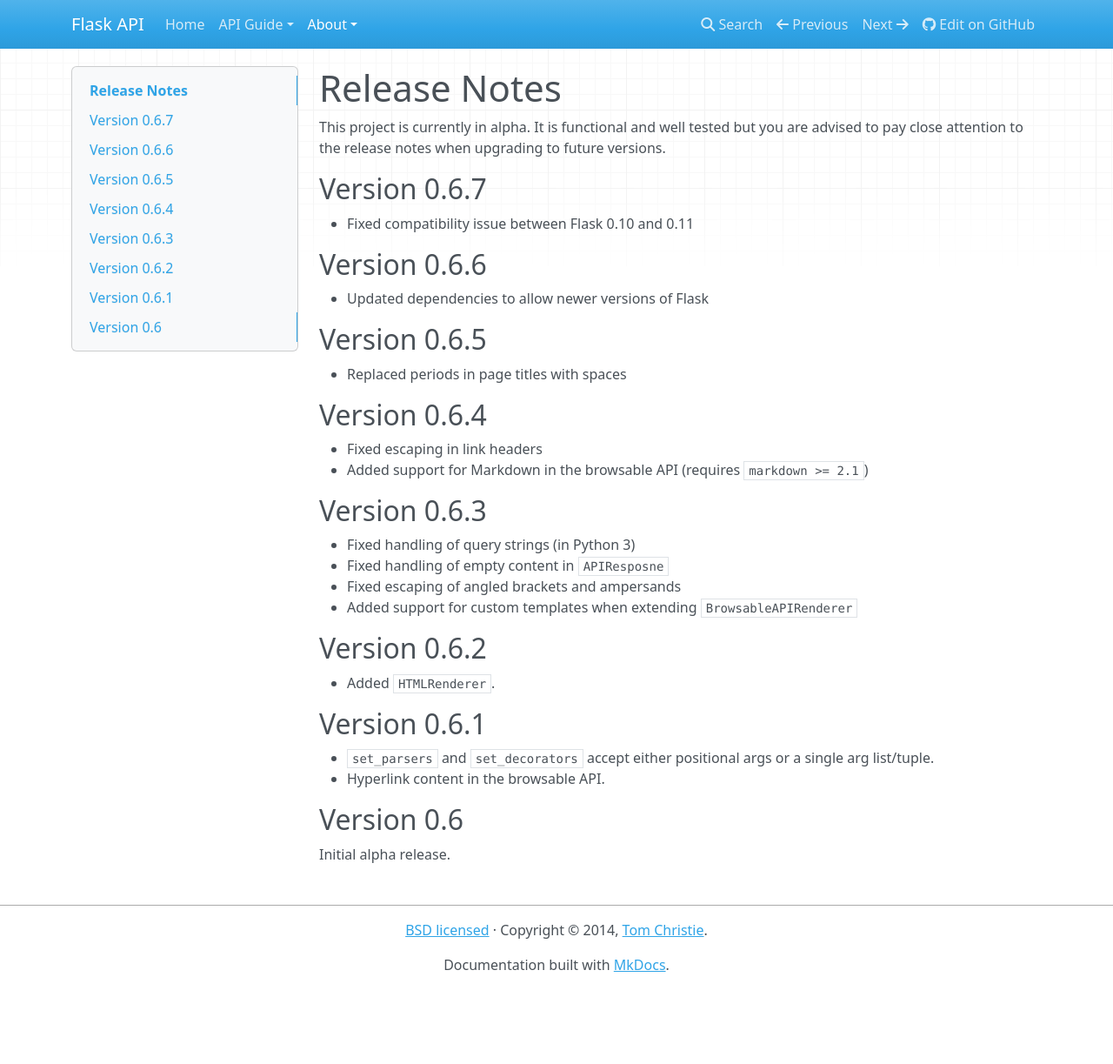
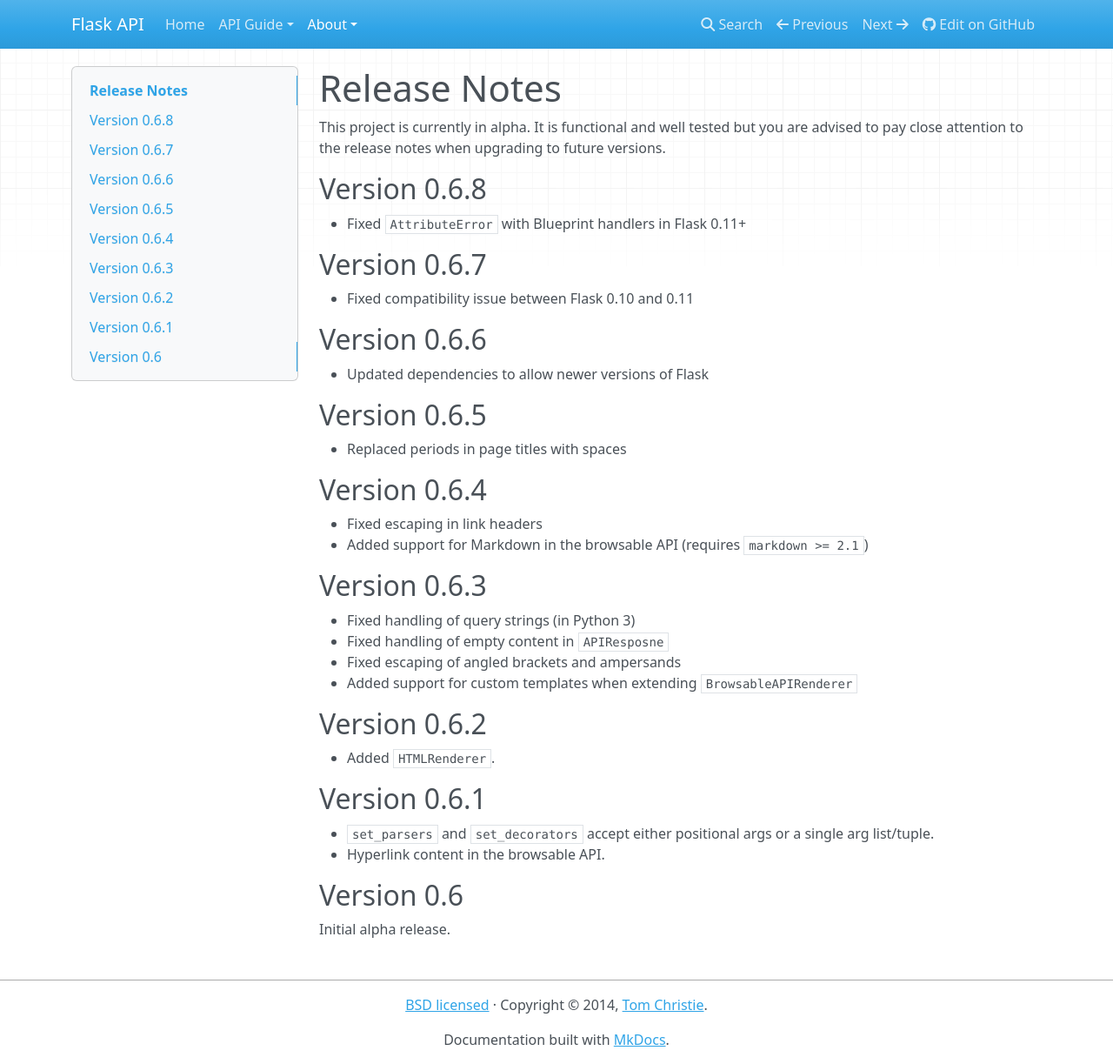
Before and after one commit to flask-api/flask-api, an MkDocs documentation site: the page built from docs/about/release-notes.md, in a window 1280 px wide and 1223 px high. Shown: the whole window at 87% size. Built offline with MkDocs 1.6.1, drawn with Linux system fonts in a browser that asks for light colours; nearby versions of some CDN libraries; old or Windows-style settings are respelled for this version of MkDocs.

Commit message:
Bump version to 0.6.8

```diff
--- a/docs/about/release-notes.md
+++ b/docs/about/release-notes.md
@@ -1,6 +1,10 @@
 # Release Notes
 
 This project is currently in alpha.  It is functional and well tested but you are advised to pay close attention to the release notes when upgrading to future versions.
+
+## Version 0.6.8
+
+* Fixed `AttributeError` with Blueprint handlers in Flask 0.11+
 
 ## Version 0.6.7
 
--- a/flask_api/__init__.py
+++ b/flask_api/__init__.py
@@ -1,3 +1,3 @@
 from flask_api.app import FlaskAPI
 
-__version__ = '0.6.7'
+__version__ = '0.6.8'
```
